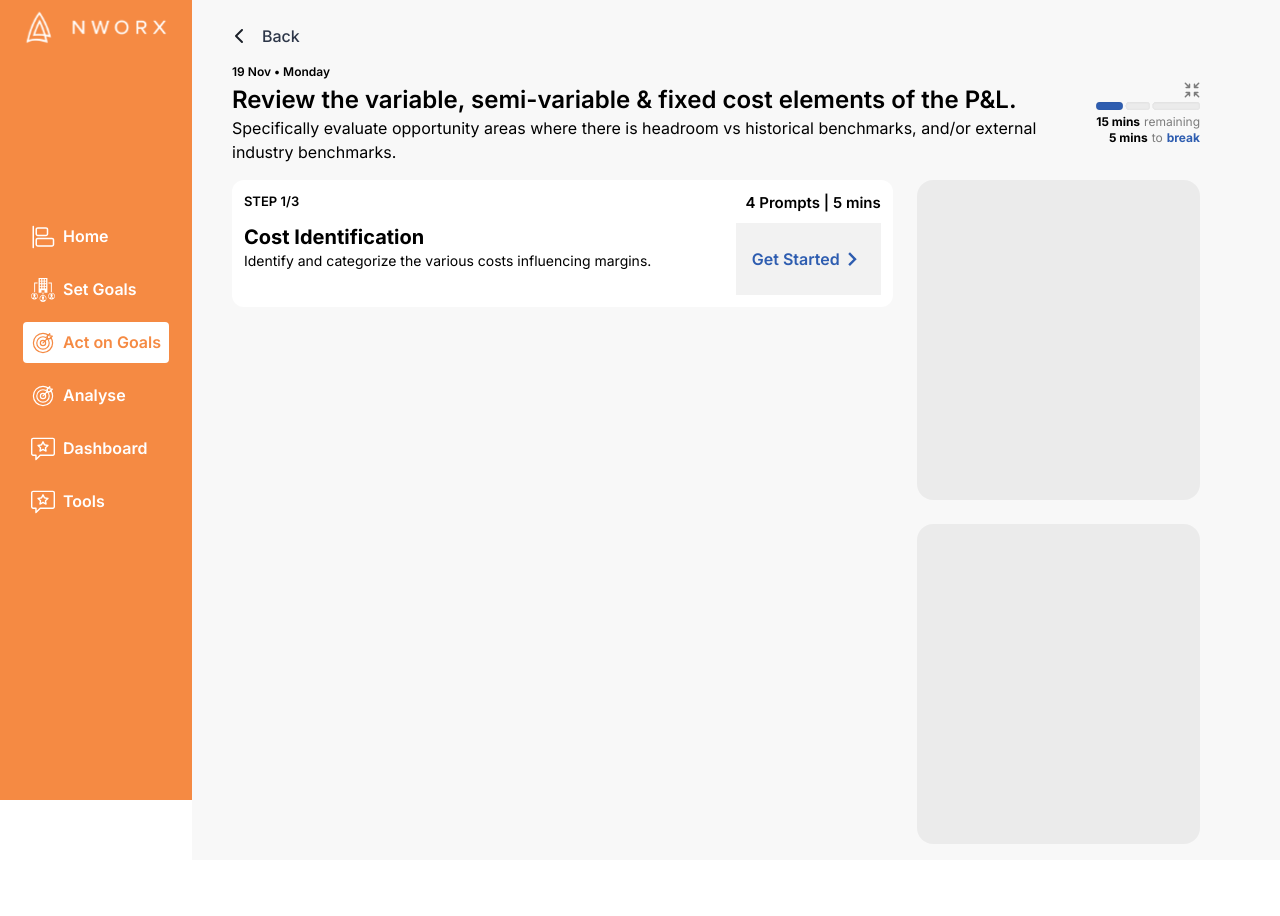
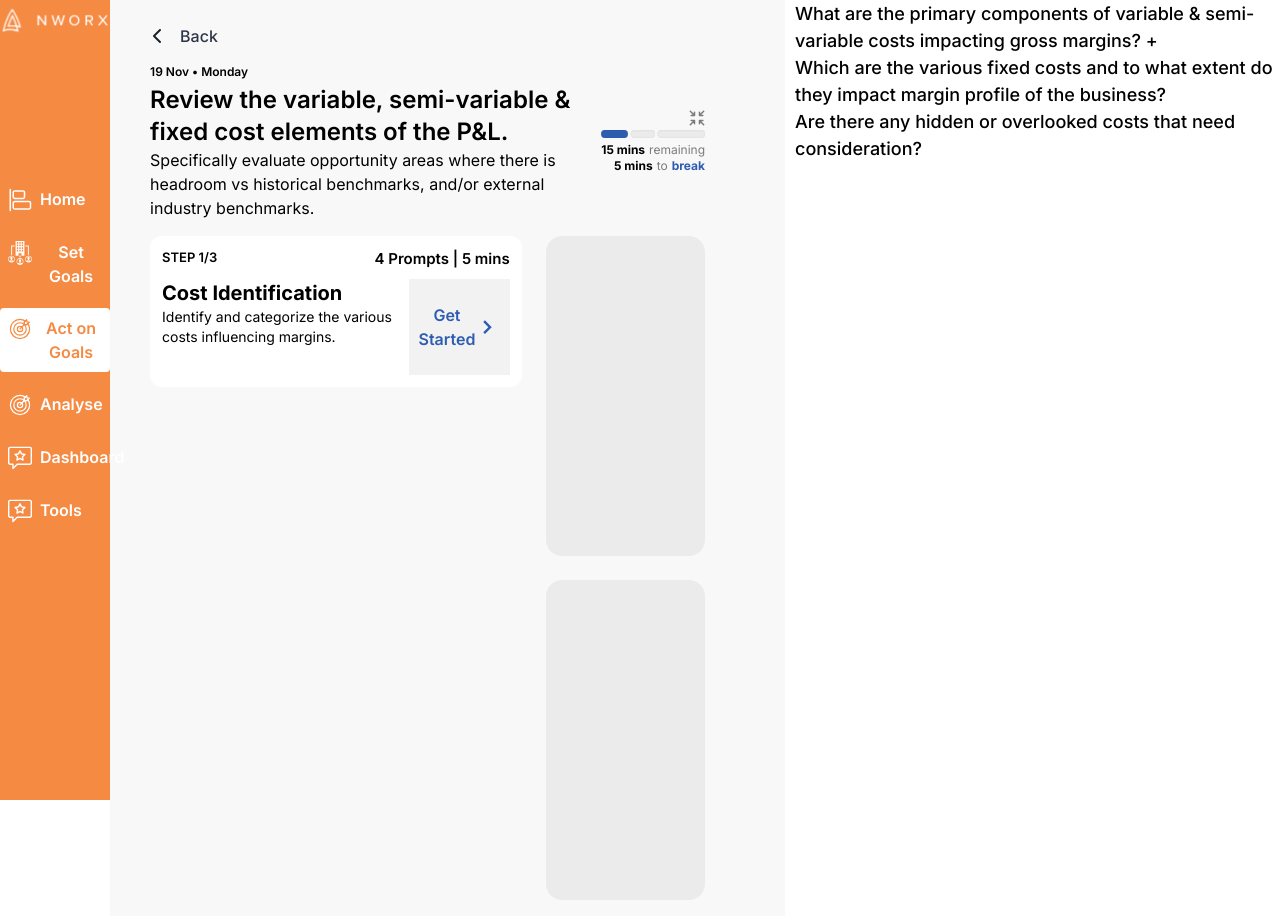
Before and after one commit to vinayak-vayuz/nworx-poc, a Next.js app: page / in a window 1280 px wide. Before the commit the page ends 860 px from the top, so only its background shows below. Built offline with nearby package versions, Linux system fonts and the light colour scheme.

Commit message:
initial commit

```diff
--- /dev/null
+++ b/app/components/accordian/index.js
@@ -0,0 +1,101 @@
+import { useState } from "react";
+import classNames from "classnames";
+import { motion } from "framer-motion";
+
+const stepOneQuestions = [
+  {
+    id: 1,
+    title:
+      "What are the primary components of variable & semi-variable costs impacting gross margins?",
+    children: [
+      {
+        id: "1A",
+        title: "Need clarification on the question ?",
+        children: [
+          {
+            id: "1A1",
+            title: "How do I connect this to my business context?",
+            children: [
+              {
+                id: "1A1A",
+                title: "Add warehouse costs as semi-variable cost",
+              },
+              {
+                id: "1A1B",
+                title: "Add warehouse costs as semi-variable cost",
+              },
+            ],
+          },
+          { id: "1A2", title: "Can I skip this?" },
+          { id: "1A3", title: "Why is this important?" },
+          { id: "1A4", title: "Simplify the question" },
+          {
+            id: "1A5",
+            title: "I do not have enough information to answer this",
+          },
+        ],
+      },
+      { id: "1B", title: "Help me get started" },
+    ],
+  },
+  {
+    id: 2,
+    title:
+      "Which are the various fixed costs and to what extent do they impact margin profile of the business?",
+  },
+  {
+    id: 3,
+    title: "Are there any hidden or overlooked costs that need consideration?",
+  },
+];
+
+const SubLevelComp = ({ item, depth }) => {
+  const [selected, setSelected] = useState(false);
+
+  const toggle = () => {
+    setSelected(!selected);
+  };
+
+  const hasChildren = (item) => {
+    return Array.isArray(item.children) && item.children.length > 0;
+  };
+
+  return (
+    <motion.div
+      layout
+      transition={{ duration: 0.3 }}
+      className={`level-${depth}`}
+    >
+      <p
+        className={classNames("title", {
+          "has-children": hasChildren(item),
+          selected,
+        })}
+        onClick={hasChildren(item) ? toggle : null}
+        style={{ cursor: hasChildren(item) ? "pointer" : "" }}
+      >
+        {item.title} {hasChildren(item) && <span>{selected ? "-" : "+"}</span>}
+      </p>
+      {selected && (
+        <div>
+          {hasChildren(item) &&
+            item.children.map((childItem, index) => (
+              <SubLevelComp item={childItem} depth={depth + 1} key={index} />
+            ))}
+        </div>
+      )}
+    </motion.div>
+  );
+};
+
+function Accordion() {
+  return (
+    <motion.div layout transition={{ duration: 0.5 }} className="react">
+      {stepOneQuestions.map((item, index) => (
+        <SubLevelComp item={item} depth={1} key={index} />
+      ))}
+    </motion.div>
+  );
+}
+
+export default Accordion;
--- a/app/globals.css
+++ b/app/globals.css
@@ -58,3 +58,33 @@
 .animate-ease-in-y {
   animation: easeinY 300ms ease-in-out;
 }
+
+.level-1 {
+  font-weight: 500;
+  font-size: 18px;
+  margin-left: 10px;
+}
+
+.level-2 {
+  font-size: 11px;
+  font-weight: 600;
+  line-height: 13px;
+  letter-spacing: 0em;
+  text-align: left;
+}
+
+.level-3 {
+  font-size: 12px;
+  font-weight: 400;
+  line-height: 15px;
+  letter-spacing: 0em;
+  /* text-align: center; */
+}
+
+/* .has-children {
+  color: black;
+}
+
+.selected {
+  background-color: lightgray;
+} */
--- a/app/page.js
+++ b/app/page.js
@@ -6,6 +6,7 @@ import { Inter } from "next/font/google";
 import Sidebar from "./components/sidebar";
 import MobileHeader from "./components/header";
 import { useRouter } from "next/navigation";
+import Accordion from "./components/accordian";
 
 const inter = Inter({
   weight: ["400", "500", "600"],
@@ -506,6 +507,7 @@ export default function Home() {
           </div>
         </motion.div>
       </div>
+      <Accordion/>
     </main>
   );
 }
--- a/package.json
+++ b/package.json
@@ -9,6 +9,7 @@
     "lint": "next lint"
   },
   "dependencies": {
+    "classnames": "^2.5.1",
     "framer-motion": "^11.0.3",
     "next": "14.1.0",
     "react": "^18",
```
Also changed, not shown: 1 other file (tests, documents, lock files or other folders).
